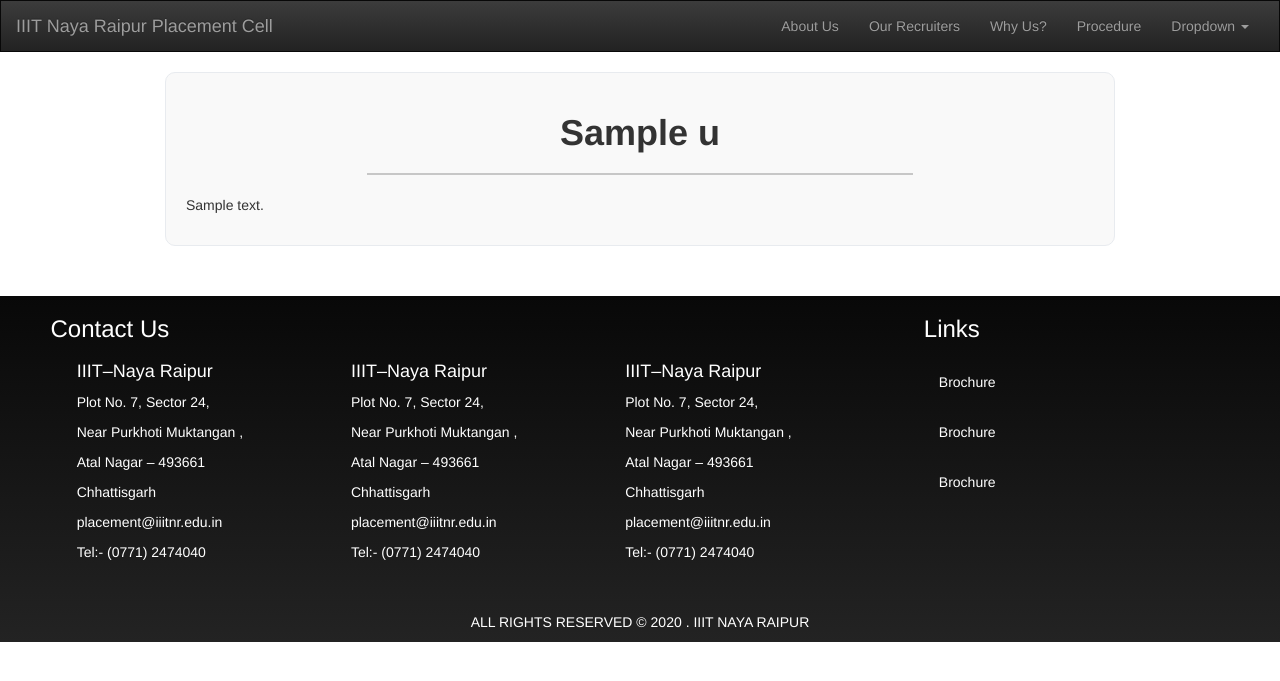
After one commit to rajivnayanc/TnP_Website, a Django app: page /details/aboutus/ in a window 1280 px wide. The commit adds this page. Shown: the top 681 px of the page. Run offline with Django 3.2, Linux system fonts and the light colour scheme; tables that the repository leaves empty hold one stand-in row (values such as "Sample post"); some libraries are stand-ins or nearby versions.

Commit message:
About Us Page

```diff
--- a/backend_src/home_page/urls.py
+++ b/backend_src/home_page/urls.py
@@ -1,6 +1,8 @@
 from django.contrib import admin
 from django.urls import path, include
 from . import views
+
+app_name='home_page'
 urlpatterns = [
-    path('',views.index)
+    path('',views.index,name='index')
 ]
--- /dev/null
+++ b/backend_src/templates/about_us/index.html
@@ -0,0 +1,13 @@
+{% extends 'base/base_template.html' %}
+{% load static %}
+{% block content %}
+<link rel="stylesheet" href="{% static 'why_us_and_procedure/why_us.css' %} ">
+<div class="content-block col-lg-10 col-md-10 col-sm-12 col-xs-12">
+    <center>
+        <h1 class='title'>{{objects.title}}</h1>
+        <hr>
+    </center>
+    <div class="content marked-content">{{objects.text | linebreaks}}</div>
+</div>
+
+{% endblock content %}
--- a/backend_src/templates/base/base_template.html
+++ b/backend_src/templates/base/base_template.html
@@ -27,13 +27,13 @@
                     <span class="icon-bar"></span>
                     <span class="icon-bar"></span>
                 </button>
-                <a class="navbar-brand" href="#">IIIT Naya Raipur Placement Cell</a>
+                <a class="navbar-brand" href="{% url 'home_page:index' %}">IIIT Naya Raipur Placement Cell</a>
             </div>
             <!-- Group the nav links, forms, drop-down menus and other elements for toggling -->
             <div class="collapse navbar-collapse" id="bs-example-navbar-collapse-1">
 
                 <ul class="nav navbar-nav navbar-right">
-                    <li><a href="#">Link</a></li>
+                    <li><a href="{% url 'why_us_and_procedure:aboutus' %}">About Us</a></li>
                     <li><a href="{% url 'recruiters:index' %}">Our Recruiters</a></li>
                     <li><a href="{% url 'why_us_and_procedure:why_us' %}">Why Us?</a></li>
                     <li><a href="{% url 'why_us_and_procedure:procedure' %}">Procedure</a></li>
--- a/backend_src/why_us_and_procedure/admin.py
+++ b/backend_src/why_us_and_procedure/admin.py
@@ -1,5 +1,6 @@
 from django.contrib import admin
-from .models import Procedure,Why_Us
+from .models import Procedure,Why_Us, About_Us
 # Register your models here.
 admin.site.register(Procedure)
 admin.site.register(Why_Us)
+admin.site.register(About_Us)
--- a/backend_src/why_us_and_procedure/models.py
+++ b/backend_src/why_us_and_procedure/models.py
@@ -15,3 +15,10 @@ class Procedure(models.Model):
 
     def __str__(self):
         return self.title
+
+class About_Us(models.Model):
+    title = models.CharField(max_length=255)
+    text = models.TextField()
+
+    def __str__(self):
+        return self.title
--- a/backend_src/why_us_and_procedure/urls.py
+++ b/backend_src/why_us_and_procedure/urls.py
@@ -6,4 +6,5 @@ app_name = 'why_us_and_procedure'
 urlpatterns = [
     path('why_us/',views.why_us,name='why_us'),
     path('procedure/',views.procedure,name='procedure'),
+    path('aboutus/',views.aboutus,name='aboutus'),
 ]
--- a/backend_src/why_us_and_procedure/views.py
+++ b/backend_src/why_us_and_procedure/views.py
@@ -1,5 +1,5 @@
 from django.shortcuts import render
-from .models import Why_Us, Procedure
+from .models import Why_Us, Procedure, About_Us
 # Create your views here.
 
 def why_us(request):
@@ -15,3 +15,10 @@ def procedure(request):
         'objects':objects
     }
     return render(request,'procedure/index.html',context)
+
+def aboutus(request):
+    objects = About_Us.objects.all()[0]
+    context = {
+        'objects':objects
+    }
+    return render(request,'about_us/index.html',context)
```
Also changed, not shown: backend_src/why_us_and_procedure/migrations/0002_about_us.py (added).
